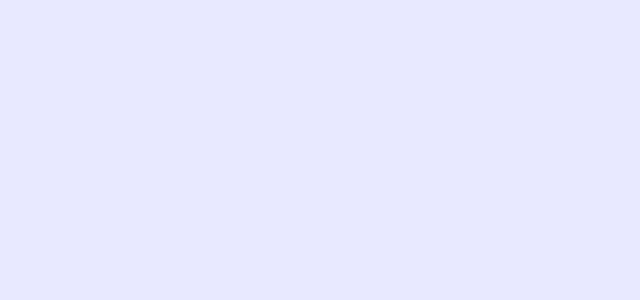
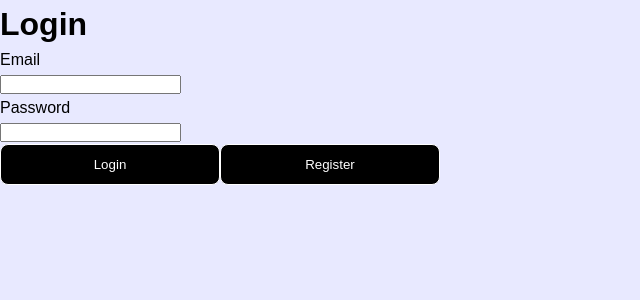
Before and after one commit to haribabu20/React-Projects, a React (Vite) app in the folder 03-Dice-game/: page /login in a window 1280 px wide. Before the commit this address had no page. Shown: the top 300 px of the page, without its empty margins (0-640 px from the left). Built offline with nearby package versions, Linux system fonts and the light colour scheme.

Commit message:
Feat: Added Register, profile, login, home pages with protected routes implementations

```diff
--- a/03-Dice-game/src/App.jsx
+++ b/03-Dice-game/src/App.jsx
@@ -1,14 +1,36 @@
 import {Routes,Route} from 'react-router-dom'
+import Navbar from './components/Navbar'
 import Home from './pages/Home'
 import Game from './pages/Game'
+import Login from './pages/Login'
+import Profile from './pages/Profile'
+import Register from './pages/Register'
 import '../src/App.css'
+import ProtectedRoute from './components/ProtectedRoute'
 
 function App(){
   return(
+    <>
       <Routes>
         <Route path='/' element={<Home/>} />
-        <Route path='/game' element={<Game/>} />
+        <Route path='/login' element={<Login/>}></Route>
+        <Route path='/register' element={<Register/>}></Route>
+
+        <Route path='/profile' element={
+          <ProtectedRoute>
+            <Profile/>
+          </ProtectedRoute>
+        }></Route>
+
+        <Route path='/game' element={
+          <ProtectedRoute>
+            <Game/>
+          </ProtectedRoute>
+        }></Route>
+
       </Routes>
+    </>
+
   )
 }
 
--- a/03-Dice-game/src/components/Header.jsx
+++ b/03-Dice-game/src/components/Header.jsx
@@ -3,8 +3,10 @@ import Score from './Score'
 import Number from './Number'
 import Button from './Button'
 import ThemeToggle from './ThemeToggle'
+import {useNavigate} from 'react-router-dom'
 
 const Header = ({selected, setSelected, score, setScore, handleBackToMenu, result}) => {
+  const navigate = useNavigate();
   return (
     <header className='header-container'>
       <section className='score-card'>
@@ -17,7 +19,10 @@ const Header = ({selected, setSelected, score, setScore, handleBackToMenu, resul
         <ThemeToggle/>
       </section>
       <section>
-        <Button text='Back to Login' onClick={handleBackToMenu} outline/>
+        <Button text='Profile' onClick={()=>navigate('/profile')}/>
+      </section>
+      <section>
+        <Button text='Logout' onClick={handleBackToMenu} outline/>
       </section>
 
     </header>
--- /dev/null
+++ b/03-Dice-game/src/components/Navbar.jsx
@@ -0,0 +1,15 @@
+import { Link } from "react-router-dom";
+
+const Navbar = () => {
+  return (
+    <nav>
+      <Link to="/">Home</Link> |{" "}
+      <Link to="/game">Game</Link> |{" "}
+      <Link to="/profile">Profile</Link> |{" "}
+      <Link to="/login">Login</Link> |{" "}
+      <Link to="/register">Register</Link>
+    </nav>
+  );
+};
+
+export default Navbar;
--- /dev/null
+++ b/03-Dice-game/src/components/ProtectedRoute.jsx
@@ -0,0 +1,15 @@
+import React from 'react'
+import { Navigate } from 'react-router-dom';
+
+const ProtectedRoute = ({children}) => {
+
+  const token = localStorage.getItem('token');
+
+  if(!token){
+    return <Navigate to='/login' />;
+  }
+
+  return children;
+}
+
+export default ProtectedRoute
--- a/03-Dice-game/src/pages/Home.jsx
+++ b/03-Dice-game/src/pages/Home.jsx
@@ -8,7 +8,7 @@ const Home = () => {
   const navigate = useNavigate();
 
   const handleLoginButton = () => {
-      navigate('/game')
+      navigate('/login')
   }
 
   return(
--- /dev/null
+++ b/03-Dice-game/src/pages/Login.jsx
@@ -0,0 +1,68 @@
+import React from 'react'
+import { useState } from 'react';
+import axios from 'axios';
+import { API_URL } from '../config/api';
+import {useNavigate} from 'react-router-dom'
+
+const Login = () => {
+
+  const [email, setEmail] = useState('');
+  const [password, setPassword] = useState('');
+  const [error, setError] = useState('')
+  const navigate = useNavigate();
+
+  const handleLogin = async(e) => {
+    e.preventDefault();
+
+    try{
+      const response = await axios.post(
+        `${API_URL}/api/auth/login`,
+        {
+          email,
+          password
+        }
+      );
+      localStorage.setItem('token',response.data.token); // store token in localstorage
+      navigate('/game')// and move to profile tab
+
+    }catch(error){
+      setError(error.response.data.message)
+    }
+  }
+
+  return (
+    <div>
+      <h1>Login</h1>
+
+      <form onSubmit={handleLogin}>
+        <div>
+          <label>Email</label>
+          <br />
+          <input
+            type='email'
+            value={email}
+            onChange={(e)=>setEmail(e.target.value)}
+          />
+        </div>
+
+        <div>
+          <label>Password</label>
+          <br />
+          <input
+            type='password'
+            value={password}
+            onChange={(e)=>setPassword(e.target.value)}
+          />
+        </div>
+
+        <button type='submit'>Login</button>
+        <button onClick={()=>navigate('/register')}>Register</button>
+
+      </form>
+
+      {error && <p>{error}</p>}
+    </div>
+  )
+}
+
+export default Login
--- /dev/null
+++ b/03-Dice-game/src/pages/Profile.jsx
@@ -0,0 +1,58 @@
+import React from 'react'
+import {useState, useEffect} from 'react'
+import { API_URL } from '../config/api';
+import axios from 'axios';
+import { useNavigate } from 'react-router-dom';
+
+const Profile = () => {
+
+  const [user, setUser] = useState(null);
+  const navigate = useNavigate();
+
+  const fetchProfile = async () => {
+    try{
+      const token = localStorage.getItem('token');
+
+      const response = await axios.get(
+        `${API_URL}/api/auth/profile`,
+        {
+          headers: {
+            Authorization: `bearer ${token}`,
+          },
+        }
+      )
+
+      setUser(response.data);
+
+
+    }catch(error){
+      console.log(error.message);
+    }
+  }
+
+  const handleLogout = () => {
+    localStorage.removeItem('token');
+    navigate('/login');
+  }
+
+  const handleBackToGame = () => {
+    navigate('/game')
+  }
+
+  // calling the function when page loads
+  useEffect(()=>{
+    fetchProfile()
+  },[])
+
+  return (
+    <div>
+      <h1>Profile</h1>
+      <p>Name: {user?.name}</p>
+      <p>Email: {user?.email}</p>
+      <button onClick={handleLogout}>Logout</button>
+      <button onClick={handleBackToGame}>Back to Game</button>
+    </div>
+  )
+}
+
+export default Profile
--- /dev/null
+++ b/03-Dice-game/src/pages/Register.jsx
@@ -0,0 +1,90 @@
+import axios from 'axios';
+import {useState} from 'react'
+import { API_URL } from '../config/api';
+import { useNavigate } from 'react-router-dom';
+
+const Register = () => {
+
+  const [name,setName] = useState('');
+  const [email, setEmail] = useState('');
+  const [password, setPassword] = useState('');
+  const [resMessage, setResMessage] = useState('');
+
+  const navigate = useNavigate();
+
+
+  const handleRegister = (e) => {
+    e.preventDefault();
+    registerUser();
+  }
+
+  const registerUser = async () => {
+    try {
+      const response = await axios.post(
+        `${API_URL}/api/auth/register`,
+        {
+          name,
+          email,
+          password
+        }
+      )
+      setResMessage(response.data.message);
+
+      setName('');
+      setEmail('');
+      setPassword('');
+
+      navigate('/login');
+
+    }catch(error){
+      console.log(error)
+      setResMessage(
+        error.response?.data?.message || 'Something Went Wrong'
+      );
+    }
+  }
+
+  return (
+    <div>
+      <form onSubmit={handleRegister}>
+
+        <div>
+          <label>Name</label>
+          <br />
+          <input
+            type='text'
+            value={name}
+            onChange={(e)=>setName(e.target.value)}
+          />
+        </div>
+
+        <div>
+          <label>Email</label>
+          <br/>
+          <input
+            type='email'
+            value={email}
+            onChange={(e)=>setEmail(e.target.value)}
+          />
+        </div>
+
+        <div>
+          <label>Password</label>
+          <br/>
+          <input
+            type='password'
+            value={password}
+            onChange={(e)=>setPassword(e.target.value)}
+          />
+        </div>
+
+        <button type='submit'>Register</button>
+
+      </form>
+
+      {resMessage && <p>{resMessage}</p>}
+    </div>
+  )
+}
+
+export default Register
```
